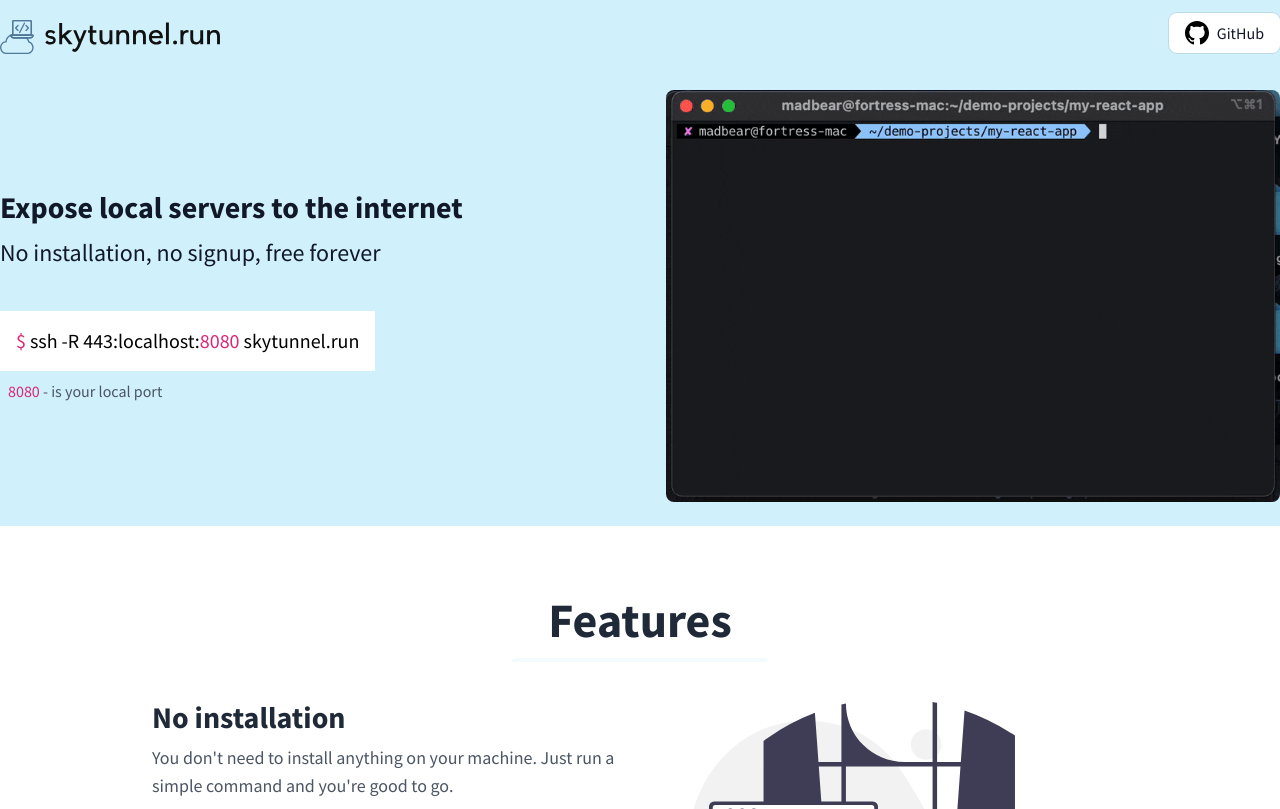
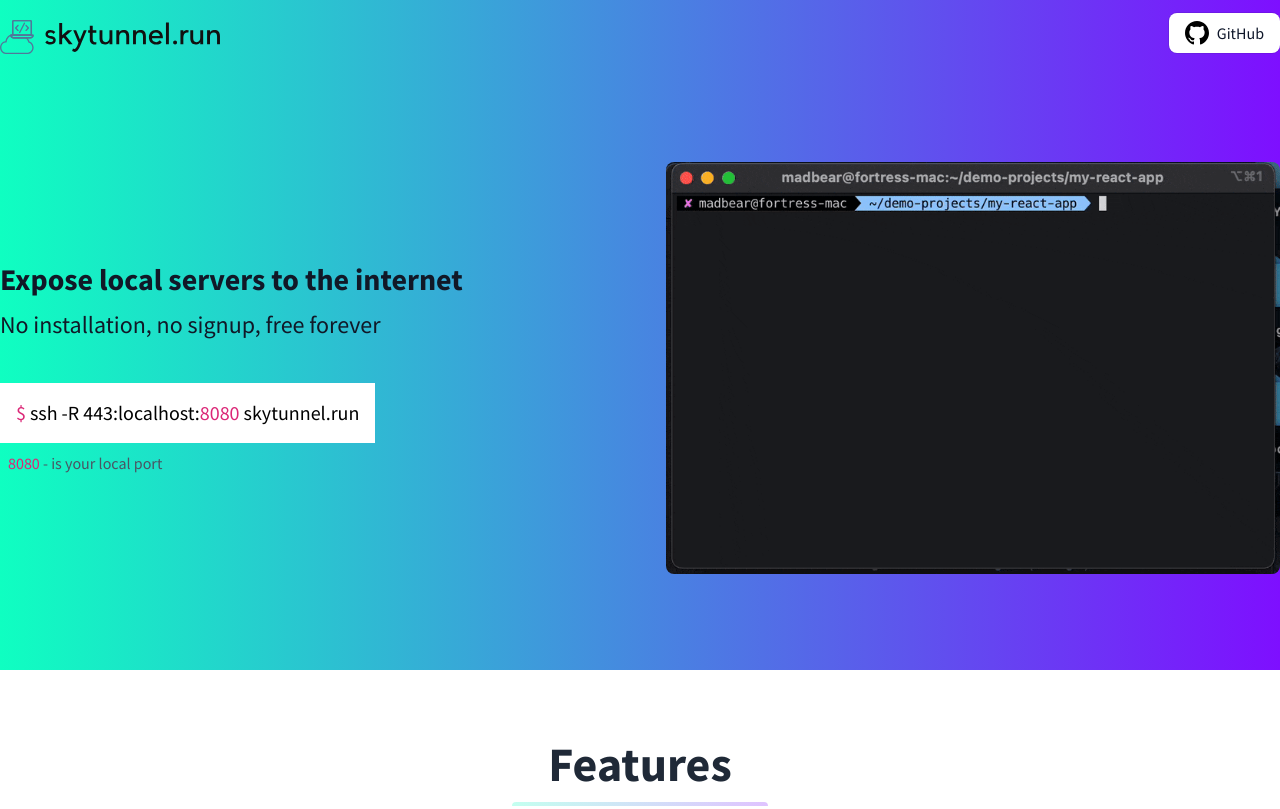
Before and after one commit to skyfortress/skytunnel, a website: page public/index.html in a window 1280 px wide. Shown: the top 809 px of the page. Drawn offline with nearby package versions, Linux system fonts and the light colour scheme.

Commit message:
fix markup

```diff
--- a/public/index.html
+++ b/public/index.html
@@ -18,7 +18,7 @@
     <link href="https://fonts.googleapis.com/css?family=Source+Sans+Pro:400,700" rel="stylesheet" />
     <style>
       .gradient {
-        background: linear-gradient(90deg, #D0F1FC 0%, #D0F1FC 100%);
+        background: linear-gradient(90deg, #0fffc1, #7e0fff);
       }
     </style>
   </head>
@@ -53,7 +53,7 @@
           </button> -->
         </div>
         <!--Right Col-->
-        <div class="w-full md:w-3/5 py-6">
+        <div class="w-full md:w-3/5 py-24">
           <img class="w-full md:w-4/5 z-50 float-right rounded-lg" src="./video.gif" />
         </div>
       </div>
```
